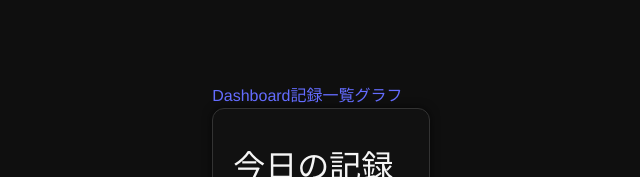
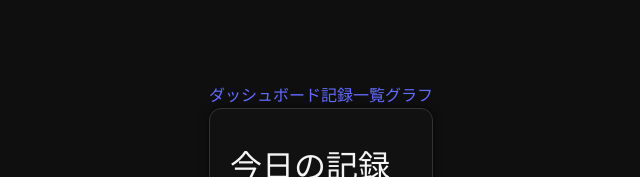
Before and after one commit to kdaito213/Ascendary-react, a React (Vite) app: page / in a window 1280 px wide. Shown: the part 212-389 px from the top of the page, without its empty margins (319-959 px from the left). Built offline with nearby package versions, Linux system fonts and the light colour scheme.

Commit message:
fix: App.jsx

```diff
--- a/src/App.jsx
+++ b/src/App.jsx
@@ -84,7 +84,7 @@
   <BrowserRouter>
 
   <nav>
-    <Link to="/">Dashboard</Link>
+    <Link to="/">ダッシュボード</Link>
     <Link to="/add">記録</Link>
     <Link to="/records">一覧</Link>
     <Link to="/graph">グラフ</Link>
```
